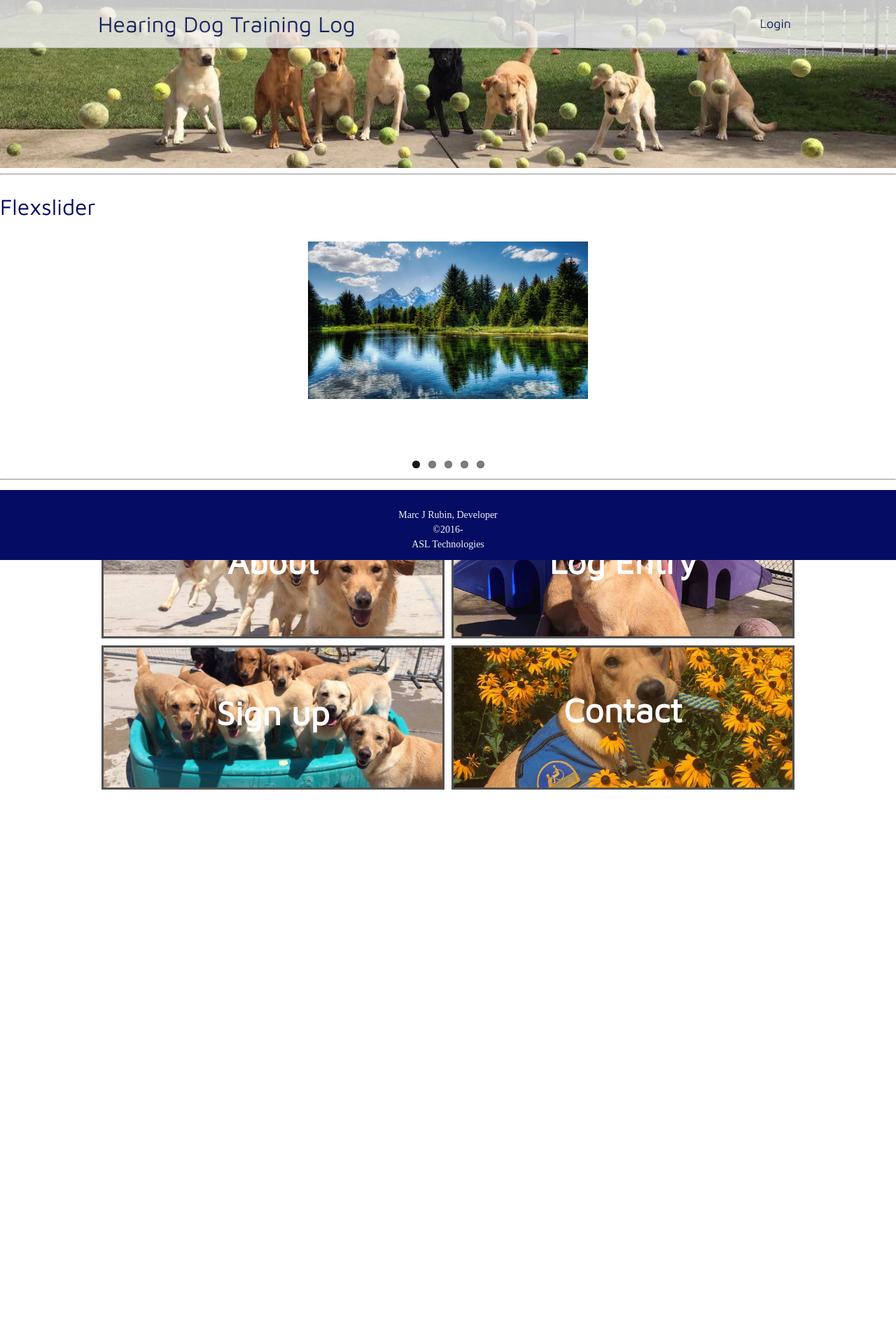
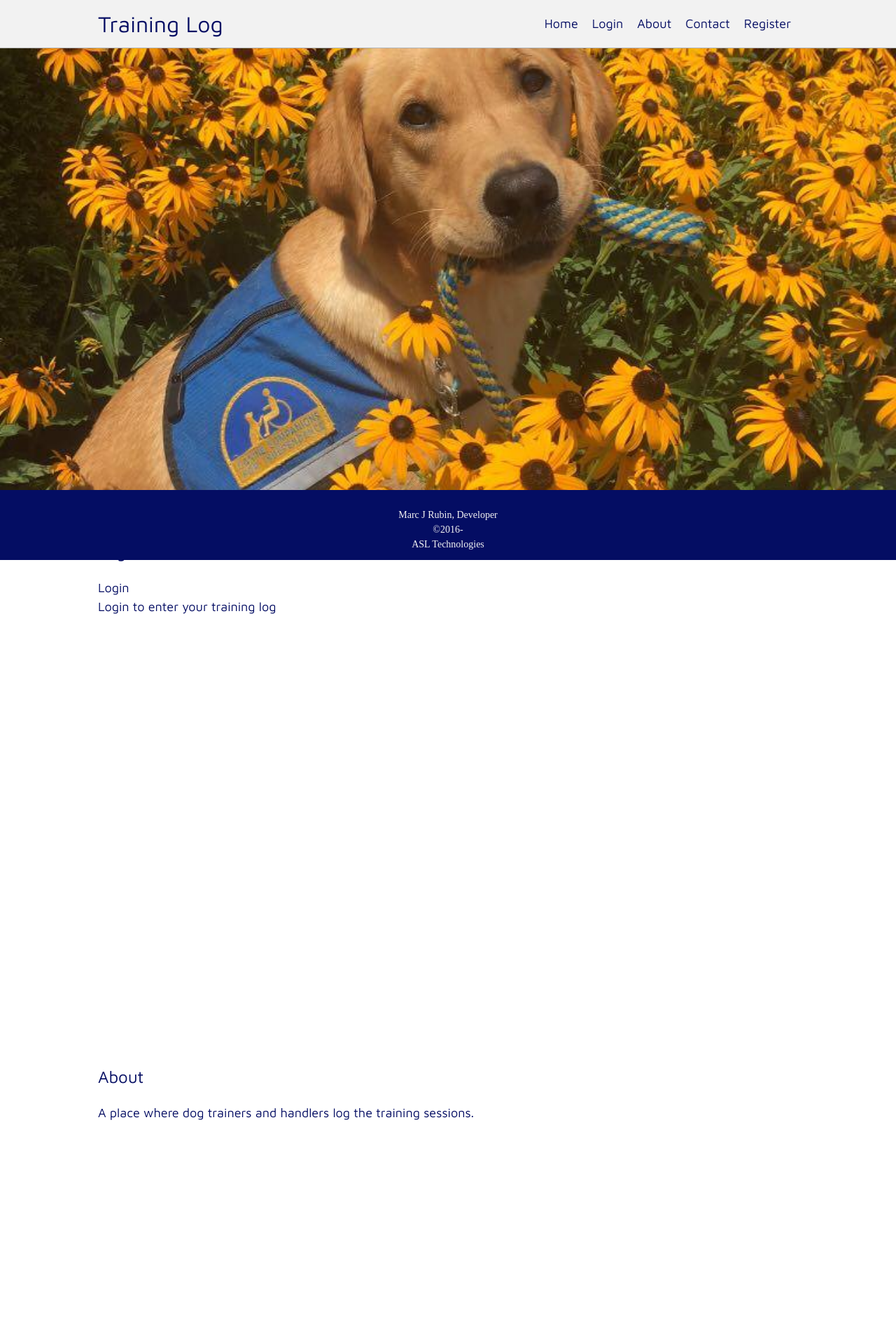
Before and after one commit to marcjrubin/dogtraininglog, a PHP site: page / in a window 1280 px wide. Shown: the whole page at 70% size. Before the commit the page ends 1128 px from the top, so only its background shows below. Run offline with PHP 8.4, Linux system fonts and the light colour scheme; some libraries are stand-ins or nearby versions; some web fonts are replaced.

Commit message:
changes
Changed in home page, links, etc

```diff
--- a/HearingDogTrainingLog/NavigationBar.php
+++ b/HearingDogTrainingLog/NavigationBar.php
@@ -10,15 +10,14 @@
             <div id="navBar">
 
                 <header>
-                    <h1>Hearing Dog Training Log</h1>
+                    <h1>Training Log</h1>
                 </header>
 
                 <nav id="menu">
                   <a class="menuHover" href="CreateNewAccount.php">Register</a>
                   <a class="menuHover" href="Contact.php">Contact</a>
-                  <a class="menuHover" href="DogPark.php">Dog Park</a>
-                  <a class="menuHover" href="LogEntry.php">Log Entry</a>
                   <a class="menuHover" href="About.php">About</a>
+                  <a class="menuHover" href="Login.php">Login</a>
                   <a class="menuHover" href="index.php">Home</a>
                 </nav>
 
--- a/HearingDogTrainingLog/assets/css/navigation.css
+++ b/HearingDogTrainingLog/assets/css/navigation.css
@@ -13,10 +13,6 @@ and open the template in the editor.
   border-bottom: 1px solid #B2B2B2;
 }
 
-.navHome {
-    opacity: 0.8;
-}
-
 #navBar header h1 {
   font-family: 'Maven Pro', sans-serif;
 }
--- a/HearingDogTrainingLog/assets/css/parallax.css
+++ b/HearingDogTrainingLog/assets/css/parallax.css
@@ -14,7 +14,7 @@ and open the template in the editor.
 
 .content-container {
     width: 100%;
-    min-height: 250px;
+    min-height: 275px;
     background-color: white;
 }
 
--- a/HearingDogTrainingLog/index.php
+++ b/HearingDogTrainingLog/index.php
@@ -10,89 +10,51 @@ and open the template in the editor.
         <title>Hearing Dog Training Log</title>
         <link href="https://fonts.googleapis.com/css?family=Maven+Pro" rel="stylesheet">
         <link href="assets/css/main.css" rel="stylesheet" type="text/css"/>
+        <link href="assets/css/about.css" rel="stylesheet" type="text/css"/>
+        <link href="assets/css/form.css" rel="stylesheet" type="text/css"/>
+        <link href="assets/css/logentry.css" rel="stylesheet" type="text/css"/>
         <link href="assets/css/navigation.css" rel="stylesheet" type="text/css"/>
         <link href="assets/css/footer.css" rel="stylesheet" type="text/css"/>
-        <link href="assets/css/home.css" rel="stylesheet" type="text/css"/>
-        <link href="assets/css/loginform.css" rel="stylesheet" type="text/css"/>
-        <link href="assets/css/flexslider.css" rel="stylesheet" type="text/css"/>
-        <link href="assets/css/slides.css" rel="stylesheet" type="text/css"/>
+        <link href="assets/css/parallax.css" rel="stylesheet" type="text/css"/>
         <script src="https://ajax.googleapis.com/ajax/libs/jquery/3.1.1/jquery.min.js"></script>
-        <script src="assets/js/scripts.js" type="text/javascript"></script>
-        <script src="assets/js/home.js" type="text/javascript"></script>
-        <script src="assets/js/about.js" type="text/javascript"></script>
-        <script src="assets/js/jquery.flexslider.js" type="text/javascript"></script>
+        <script src="assets/js/parallax.min.js" type="text/javascript"></script>
     </head>
     <body>
-        <div id="navHeader" class="navHome">
-            <div id="navBar">
+        <?php
+            include 'NavigationBar.php';
+        ?>
 
-                <header>
-                    <h1>Hearing Dog Training Log</h1>
-                </header>
+        <div class="parallax-container" data-parallax="scroll" data-image-src="./assets/img/GraduateInGarden.jpg"></div>
 
-                <nav>
-                  <a id="login" href="#">Login</a>
-                </nav>
+        <section class="content-container">
+            <div class="content-body">
+                <h1>Login</h1>
+                <p>
+                    <a href="#" class="btn btn-primary btn-lg active">Login</a><br>
+                    Login to enter your training log
+                </p>
+            </div>
+        </section>
 
-                <div id="loginbox">
-                    <div id="loginform">
-                        <h2>Login</h2>
-                        <form>
-                          <input type="text" id="username" name="username" placeholder="username" size="30">
+        <div class="parallax-container2" data-parallax="scroll" data-image-src="./assets/img/LabsChasingBalls.jpg"></div>
 
-                          <br>
+        <section class="content-container">
+            <div class="content-body">
+                <h1>About</h1>
+                <p>
+                    A place where dog trainers and handlers log the training sessions.
+                </p>
+            </div>
+        </section>
 
-                          <input type="password" id="pwd" name="pwd" placeholder="password" size="30">
 
-                          <br>
 
-                          <input class="styleButton" type="submit" value="Login">
-                        </form>
-                    </div>
-                </div>
+        <script type="text/javascript">
+            $('.parallax-container').parallax({imageSrc: '/assets/img/GraduateInGarden.jpg'});
+            $('.parallax-container2').parallax({imageSrc: '/assets/img/LabsChasingBalls.jpg'});
+        </script>
 
-            <script src="assets/js/login.js" type="text/javascript"></script>
-
-            </div>
-         </div>
-
-        <div id="backgroundImage">
-            <header>
-            </header>
-        </div>
-
-        <hr>
-
-        <div>
-            <h1>Flexslider</h1>
-            <div class="flexslider">
-                <ul class="slides">
-                    <li><img src="assets/img/nature1.jpg" /></li>
-                    <li><img src="assets/img/nature2.jpg" /></li>
-                    <li><img src="assets/img/nature3.jpg" /></li>
-                    <li><img src="assets/img/nature4.jpg" /></li>
-                    <li><img src="assets/img/nature5.jpg" /></li>
-                </ul>
-            </div>
-
-            <script type="text/javascript">
-                $(function() {
-                   $('.flexslider').flexslider({
-                       slideshow: true,
-                       startAt: 0,
-                       slideshowSpeed: 2500,
-                       initDelay: 0,
-                       randomize: true,
-                       animation: "slide"
-                   });
-                });
-            </script>
-
-        </div>
-
-        <hr>
-
-        <main>
+<!--        <main>
             <a href="About.php"><section id="about" class="topRow running" onmouseover="textItalics(this)" onmouseout="textNormal(this)">
                     <h2>About</h2>
                 </section></a>
@@ -108,7 +70,7 @@ and open the template in the editor.
             <a href="Contact.php"><section id="contact"  class="bottomRow garden" onmouseover="textItalics(this)" onmouseout="textNormal(this)">
                 <h2>Contact</h2>
             </section></a>
-        </main>
+        </main>-->
 
         <?php
             include 'Footer.php';
```
Also changed, not shown: HearingDogTrainingLog/nbproject/project.xml (added, +9 -0 lines), HearingDogTrainingLog/assets/css/about.css (line endings or trailing spaces), HearingDogTrainingLog/assets/css/main.css (line endings or trailing spaces), 2 other files.
